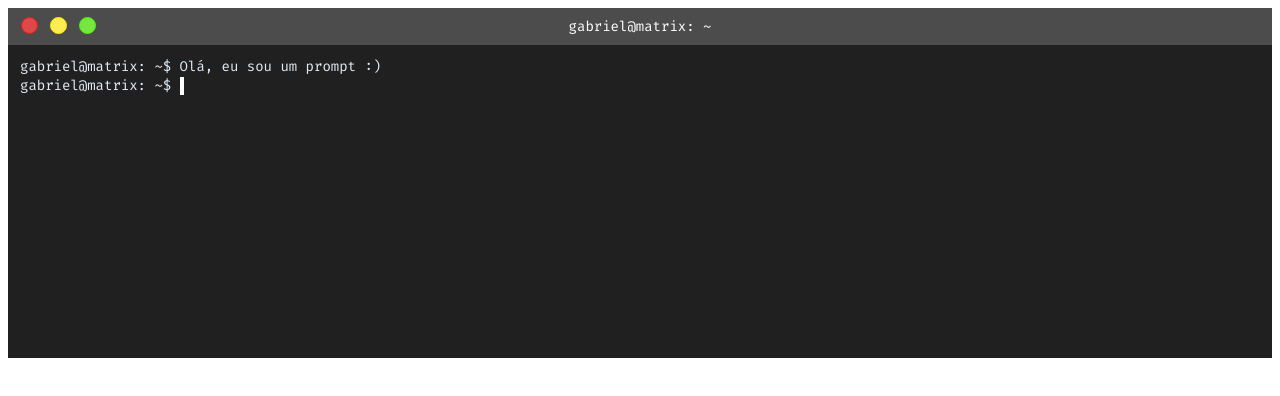
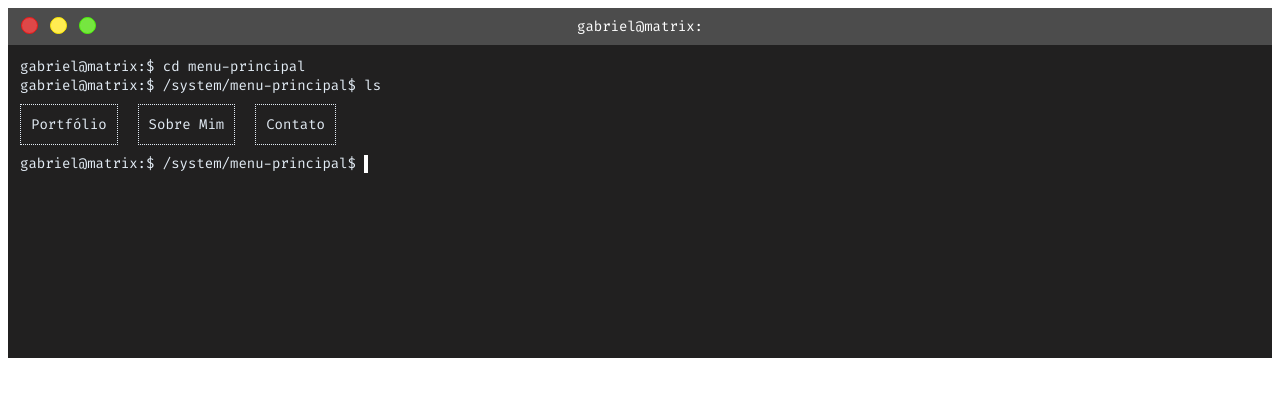
Before and after one commit to GabrielSRodriguesBR/GPrompt, a plain HTML site: page src/index.html in a window 1280 px wide. Drawn offline with Linux system fonts and the light colour scheme.

Commit message:
Add Navs/ message

```diff
--- a/src/GPrompt/js/GPrompt.js
+++ b/src/GPrompt/js/GPrompt.js
@@ -1,9 +1,46 @@
 
 
+
+
+function GPrompt(text){
+    this.title = text;
+    this.title_line = text+'$ ';
     const cursor = '<span class="prompt-cursor"></span>';
     const line = '<div class="line-prompt"><span class="command-prompt"></span></div>';
-var prompt;
+    document.querySelector('.title-prompt').innerHTML = text;
+    setNewLine(this.title_line);
 
+    this.WriteText = async function(text, delay, enter){
+
+        return new Promise(resolve => {
+            var index = 0, text_size = text.length, title = this.title_line;
+
+            function loop(){
+                var char = text[index];
+                UpdateText(char);
+                index++;
+                setTimeout(function(){
+                if(index < text_size){
+                    loop();
+                }
+                else if(enter){
+                    setNewLine(title);
+                    resolve(true);
+                }
+                else{
+                    resolve(true);
+                }
+                },delay);
+            }
+            loop();
+        });
+    }
+
+    function removeCursor(){
+        var c = document.querySelector('.prompt-cursor');
+        if(c != null)
+            c.parentNode.removeChild(c);
+    }
     function  UpdateText(text){
         var node_command = document.querySelectorAll(".command-prompt");
         var last_node = node_command[node_command.length- 1];
@@ -14,9 +51,7 @@ function  UpdateText(text){
 
     function setNewLine(title){
         //removendo cursor
-    var c = document.querySelector('.prompt-cursor');
-    if(c != null)
-        c.parentNode.removeChild(c);
+        removeCursor();
 
         //criando nova linha;
         var ul = document.querySelector('.command-list-prompt');
@@ -31,34 +66,48 @@ function setNewLine(title){
         UpdateText(title);
     }
 
-
-class GPrompt{
-    constructor(text){
-        this.title = text;
-        this.title_line = text+'$ ';
-        document.querySelector('.title-prompt').innerHTML = text;
+     this.RunMessage = async function(name, message){
+            await this.WriteText(`./${name}`,100,false);
+            var ul = document.querySelector('.command-list-prompt');
+            var li = document.createElement('li');
+            li.className = "g-message";
+            li.innerHTML = message;
+            ul.appendChild(li);
             setNewLine(this.title_line);
 
      }
-    WriteText(text, delay, enter){
-        return new Promise(resolve => {
-        var index = 0, text_size = text.length, title = this.title_line;
 
-        function loop(){
-             var char = text[index];
-             UpdateText(char);
-             index++;
-             setTimeout(function(){
-               if(index < text_size){
-                  loop();
+     this.CreateNav = async function(optionsArray,enter,remove_cursor = false){
+
+        await this.WriteText("cd menu-principal",100,false);
+        this.title_line = this.title_line +'/system/menu-principal$ ';
+        setNewLine(this.title_line);
+
+        await this.WriteText("ls",300,false);
+        var navUl = document.createElement('ul');
+        navUl.className ="g-nav-bar";
+        var navLi;
+        optionsArray.forEach(option => {
+            navLi = document.createElement('li');;
+            navLi.className = "g-nav-item";
+            navLi.setAttribute('id',option.id);
+            navLi.setAttribute('href',option.href);
+            navLi.innerHTML = option.text;
+            navUl.appendChild(navLi);
+        });
+
+        var ul = document.querySelector('.command-list-prompt');
+        var li = document.createElement('li');
+
+        li.appendChild(navUl);
+        ul.appendChild(li);
+
+        if(enter)
+            setNewLine(this.title_line);
+        else if(remove_cursor){
+            removeCursor();
         }
-               else if(enter){
-                setNewLine(title);
-               }
-            },delay);
-        }
-        loop();
-    });
+
 
 
     }
--- a/src/GPrompt/js/script.js
+++ b/src/GPrompt/js/script.js
@@ -1,8 +1,18 @@
 
 
 
-document.addEventListener('DOMContentLoaded', function (event) {
-     prompt = new GPrompt('gabriel@matrix: ~');
-      prompt.WriteText('Olá, eu sou um prompt :)',100, true);
+document.addEventListener('DOMContentLoaded', async function (event) {
+    var prompt = new GPrompt('gabriel@matrix:');
+
+    var optionsArray = [
+                        {text: "Portfólio", id: "nav-portfolio", href: "#"},
+                        {text: "Sobre Mim", id: "nav-about", href: "#"},
+                        {text: "Contato", id: "nav-contact", href: "#"},
+                       ];
+    var name = 'apresentacao(1)';
+    var message = 'Olá, meu nome é Gabriel e seja bem vindo ;-)';
+    await prompt.CreateNav(optionsArray, true);
+    // /prompt.RunMessage(name, message);
+
 
 });
--- a/src/GPrompt/style/style.css
+++ b/src/GPrompt/style/style.css
@@ -109,3 +109,28 @@
     padding: 0;
     margin: 0;
 }
+
+
+.g-nav-item{
+    display: inline;
+    padding: 10px;
+    border: 1px dotted;
+    margin: 0px 20px 0px 0px;
+}
+
+.g-nav-item:hover{
+   color: #8700ff;
+}
+
+.g-nav-bar{
+    list-style: none;
+    margin: 20px 0px;
+    cursor: pointer;
+    padding: 0;
+}
+
+.g-message{
+    padding: 10px 10px;
+    margin: 20px 0px;
+    border: 1px dashed;
+}
```
Lines whose indentation alone changed are shown as unchanged.
